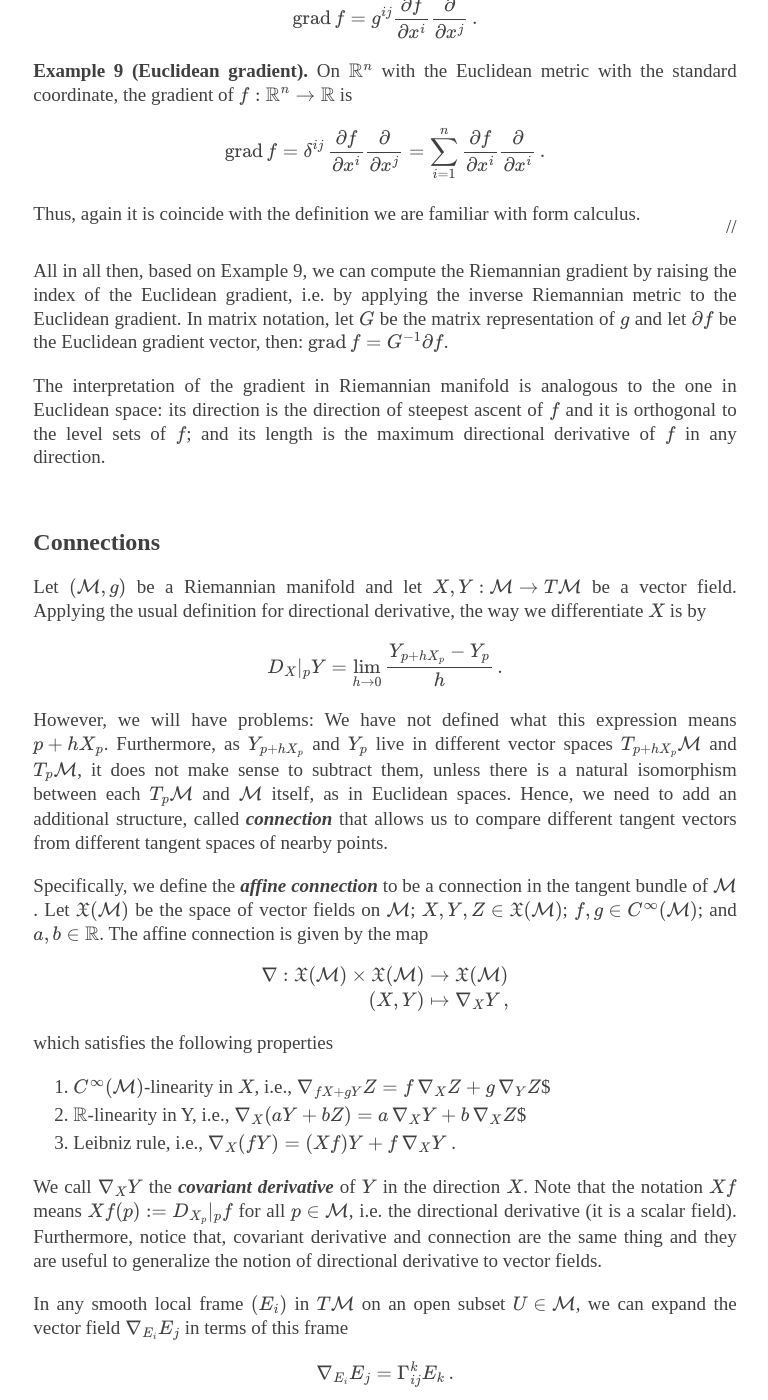
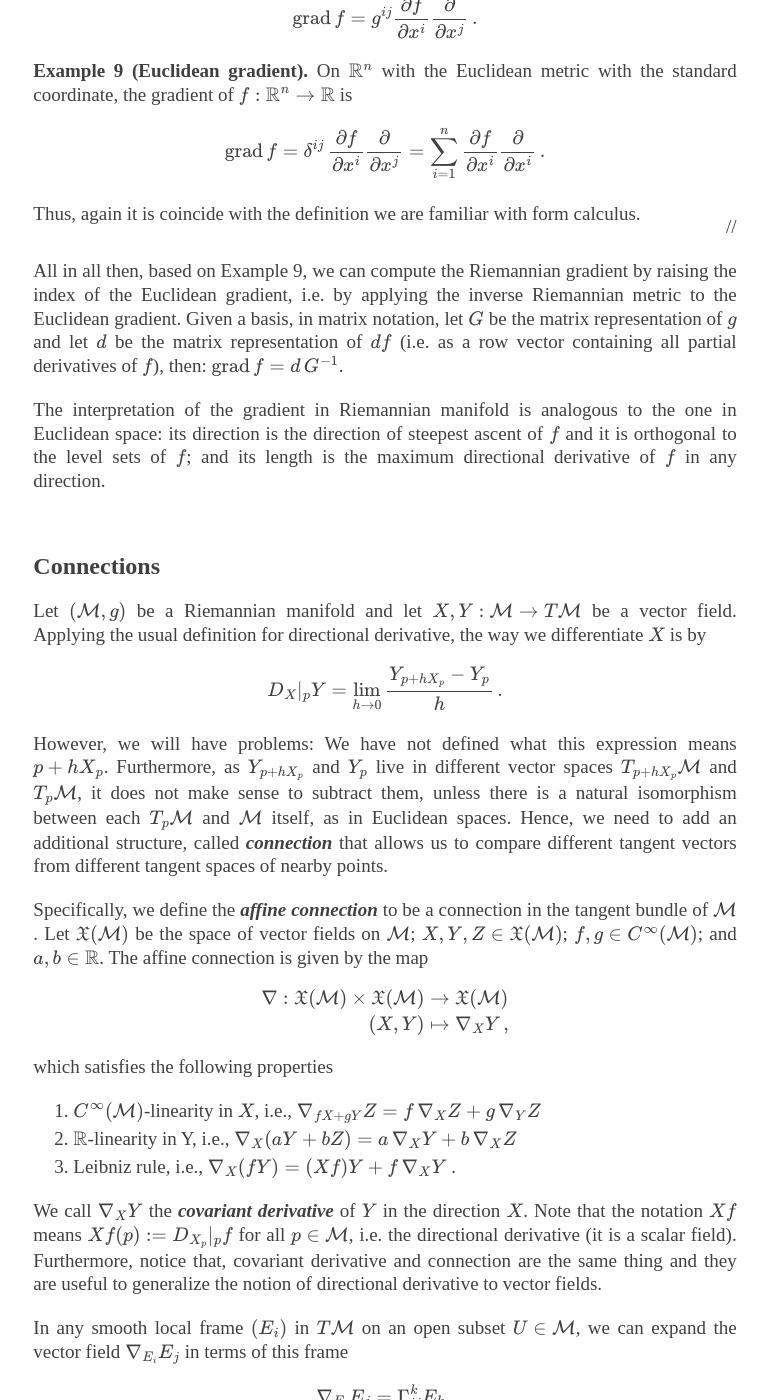
Before and after one commit to hsyodysseyjr/wiseodd0, a Jekyll site: the page built from _posts/2019-02-17-riemannian-geometry.md, in a window 1280 px wide and 1400 px high, scrolled down 7113 px. Shown: the whole window, without its empty margins (255-1023 px from the left). Built offline with Jekyll 4.4.1, drawn with Linux system fonts in a browser that asks for light colours; nearby versions of some CDN libraries; formulas are drawn with MathJax 3.

Commit message:
Correction

```diff
--- a/_posts/2019-02-17-riemannian-geometry.md
+++ b/_posts/2019-02-17-riemannian-geometry.md
@@ -66,7 +66,7 @@ $$
     df := \frac{\partial f}{\partial x^i} \, dx^i \, .
 $$
 
-The disjoint union of the tangent spaces at all points of $\M$ is called the **_tangent bundle_** of $\M$$
+The disjoint union of the tangent spaces at all points of $\M$ is called the **_tangent bundle_** of $\M$
 
 $$
     TM := \coprod_{p \in \M} T_p \M \, .
@@ -84,7 +84,7 @@ $$
     dF_p : T_p \M \to T_{F(p)} \mathcal{N} \, ,
 $$
 
-called the **_differential_** of $F$ at $p$, as follows. Given $v \in T_p \M$$:
+called the **_differential_** of $F$ at $p$, as follows. Given $v \in T_p \M$:
 
 $$
     dF_p (v)(f) := v(f \circ F) \, .
@@ -217,7 +217,7 @@ Note that above, $\delta_{ij}$ is the Kronecker delta. Thus, the Euclidean metri
 
 <h2 class="section-heading">The tangent-cotangent isomorphism</h2>
 
-Riemannian metric also provides a natural isomorphism between the tangent and cotangent space. Let $(\M, g)$ be a Riemannian manifold. We define an isomorphism $\hat{g}: T_p \M \to T_p^* \M$ as follows. For each $p \in \M$ and each $v \in T_p \M$$
+Riemannian metric also provides a natural isomorphism between the tangent and cotangent space. Let $(\M, g)$ be a Riemannian manifold. We define an isomorphism $\hat{g}: T_p \M \to T_p^* \M$ as follows. For each $p \in \M$ and each $v \in T_p \M$
 
 $$
     \hat{g}(v) = \inner{v, \cdot}_g \, .
@@ -275,7 +275,7 @@ Thus, again it is coincide with the definition we are familiar with form calculu
 //
 {:.right}
 
-All in all then, based on Example 9, we can compute the Riemannian gradient by raising the index of the Euclidean gradient, i.e. by applying the inverse Riemannian metric to the Euclidean gradient. In matrix notation, let $G$ be the matrix representation of $g$ and let $\partial f$ be the Euclidean gradient vector, then: $\grad{f} = G^{-1} \partial f$.
+All in all then, based on Example 9, we can compute the Riemannian gradient by raising the index of the Euclidean gradient, i.e. by applying the inverse Riemannian metric to the Euclidean gradient. Given a basis, in matrix notation, let $G$ be the matrix representation of $g$ and let $d$ be the matrix representation of $df$ (i.e. as a row vector containing all partial derivatives of $f$), then: $\grad{f} = d \, G^{-1}$.
 
 The interpretation of the gradient in Riemannian manifold is analogous to the one in Euclidean space: its direction is the direction of steepest ascent of $f$ and it is orthogonal to the level sets of $f$; and its length is the maximum directional derivative of $f$ in any direction.
 
@@ -300,8 +300,8 @@ $$
 
 which satisfies the following properties
 
-1. $C^\infty(\M)$-linearity in $X$, i.e., $\nabla_{fX+gY} Z = f \, \nabla_X Z + g \, \nabla_Y Z$$
-2. $\R$-linearity in Y, i.e., $\nabla_X (aY + bZ) = a \, \nabla_X Y + b \, \nabla_X Z$$
+1. $C^\infty(\M)$-linearity in $X$, i.e., $\nabla_{fX+gY} Z = f \, \nabla_X Z + g \, \nabla_Y Z$
+2. $\R$-linearity in Y, i.e., $\nabla_X (aY + bZ) = a \, \nabla_X Y + b \, \nabla_X Z$
 3. Leibniz rule, i.e., $\nabla_X (fY) = (Xf) Y + f \, \nabla_X Y$ .
 
 We call $\nabla_X Y$ the **_covariant derivative_** of $Y$ in the direction $X$. Note that the notation $Xf$ means $Xf(p) := D_{X_p} \vert_p f$ for all $p \in \M$, i.e. the directional derivative (it is a scalar field). Furthermore, notice that, covariant derivative and connection are the same thing and they are useful to generalize the notion of directional derivative to vector fields.
@@ -327,7 +327,7 @@ the usual directional derivative, is a covariant derivative.
 
 There exists a unique affine connection for every Riemannian manifold $(\M, g)$ that satisfies
 
-1. Symmetry, i.e., $\nabla_X Y - \nabla_Y X = [X, Y]$$
+1. Symmetry, i.e., $\nabla_X Y - \nabla_Y X = [X, Y]$
 2. Metric compatible, i.e., $Z \inner{X, Y}_g = \inner{\nabla_Z X, Y}_g + \inner{X, \nabla_Z Y}_g$,
 
 for all $X, Y, Z \in \mathfrak{X}(\M)$. It is called the **_Levi-Civita connection_**. Note that, $[\cdot, \cdot]$ is the **Lie bracket**, defined by $[X, Y]f = X(Yf) - Y(Xf)$ for all $f \in C^\infty(\M)$. Note also that, the connection shown in Example 10 is the Levi-Civita connection for Euclidean spaces with the Euclidean metric.
```
